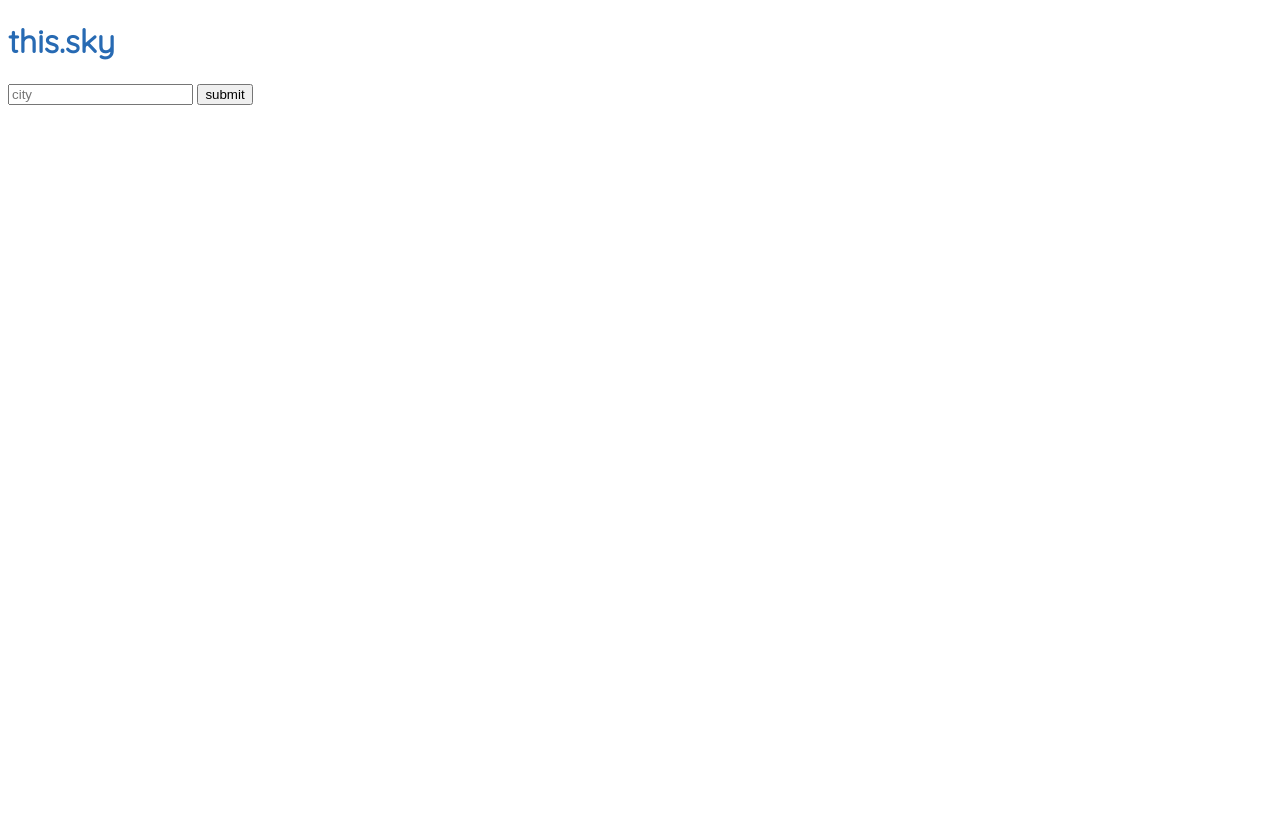
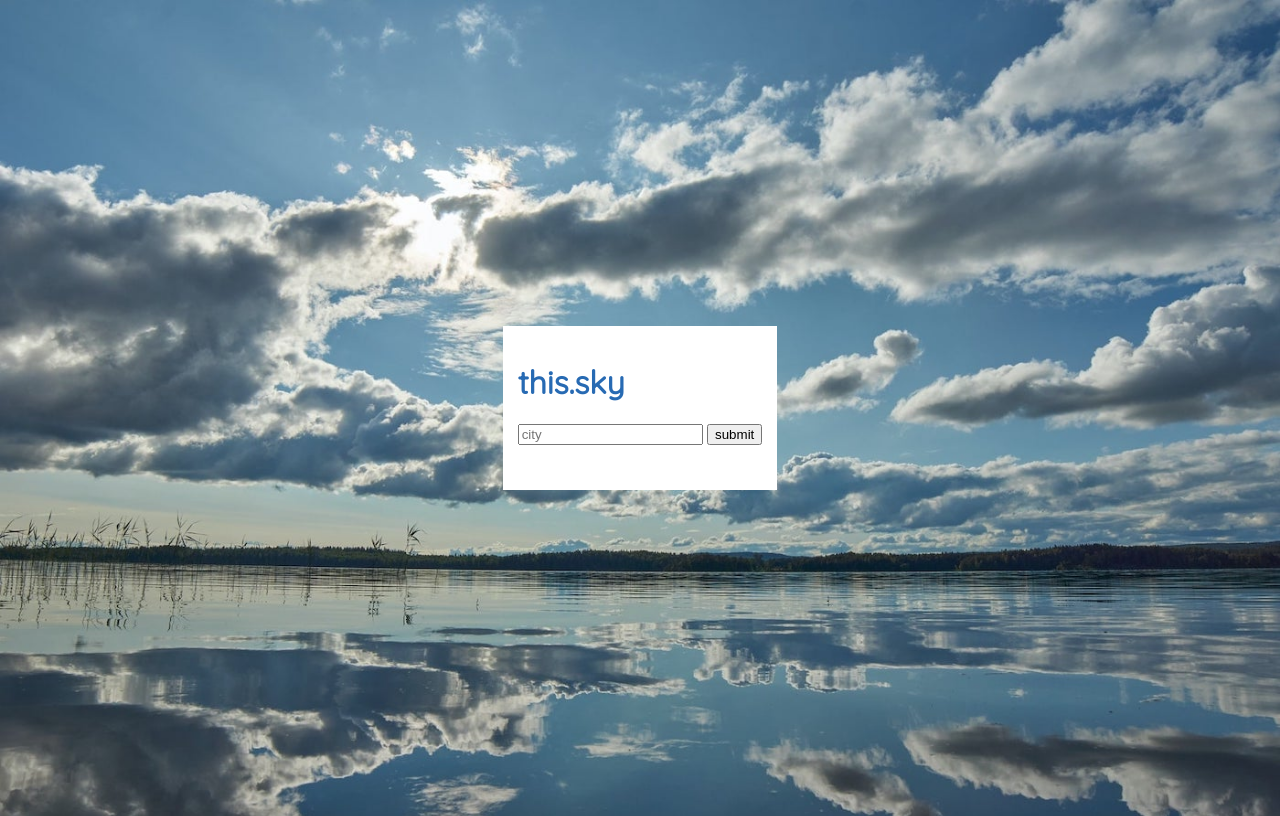
Before and after one commit to catehardy/this.sky, a plain HTML site: page index.html in a window 1280 px wide. Drawn offline with Linux system fonts and the light colour scheme; a web font is replaced by a local one.

Commit message:
Center div and add background

```diff
--- a/index.html
+++ b/index.html
@@ -15,6 +15,8 @@
   </head>
 
   <body>
+    <div class="grid-container">
+      <div class="grid-item">
         <h1>this.sky</h1>
         <form id="forecast-search">
           <input id="user-location" type="search" placeholder="city">
@@ -22,6 +24,8 @@
         </form>
         <div id="api-spot">
         </div>
+      </div>
+    </div>
     <script src="index.js"></script>
   </body>
 </html>
--- a/style.css
+++ b/style.css
@@ -1,7 +1,21 @@
 body {
 	font-family: 'Quicksand', sans-serif;
+	background-image: url("./images/weather.jpg");
+	 background-size: cover;
 }
 
 h1 {
 	color: #276ab3;
 }
+
+.grid-container {
+	display: grid;
+	justify-content: center;
+	height: 100vh;
+}
+
+.grid-item {
+	background-color: #FFF;
+	padding: 15px 15px 45px;
+	align-self: center;
+}
```
Also changed, not shown: images/weather.jpg (added). Lines whose indentation alone changed are shown as unchanged.
